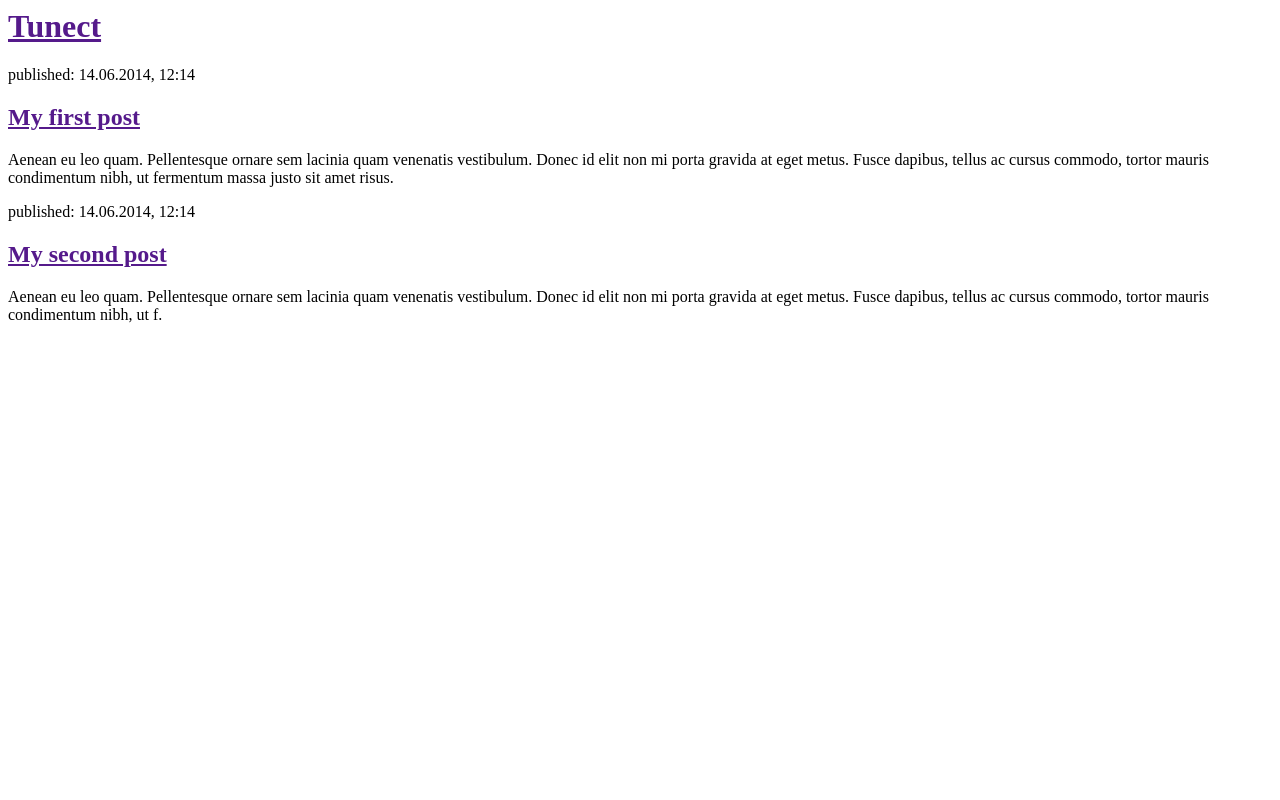
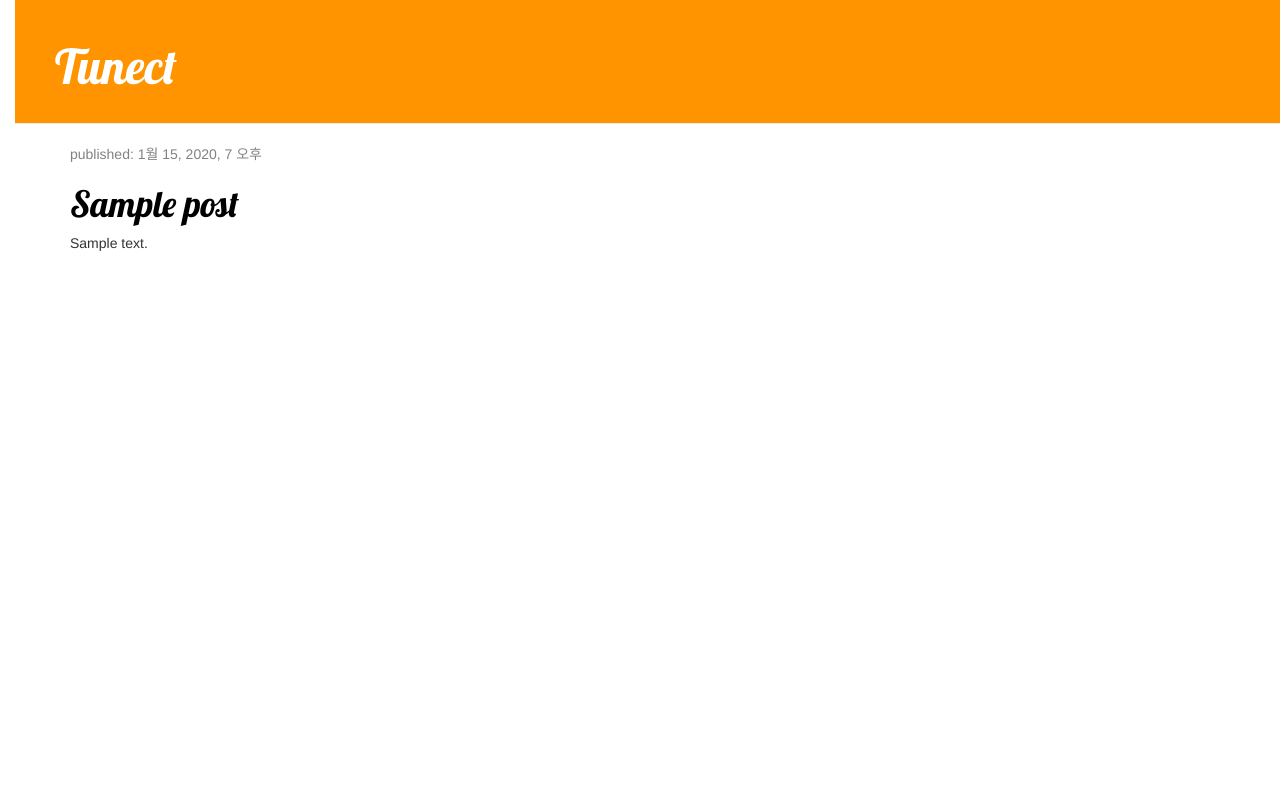
Before and after one commit to MY-Park/my-first-blog, a Django app: page / in a window 1280 px wide. Run offline with Django 3.2, Linux system fonts and the light colour scheme; tables that the repository leaves empty hold one stand-in row (values such as "Sample post"); some libraries are stand-ins or nearby versions.

Commit message:
changed css file for the site.

```diff
--- /dev/null
+++ b/mysite/blog/static/css/blog.css
@@ -0,0 +1,55 @@
+h1 a {
+    color: #FCA205;
+    font-family: 'Lobster';
+}
+
+body {
+    padding-left: 15px;
+}
+
+.page-header {
+    background-color: #ff9400;
+    margin-top: 0;
+    padding: 20px 20px 20px 40px;
+}
+
+.page-header h1, .page-header h1 a, .page-header h1 a:visited, .page-header h1 a:active {
+    color: #ffffff;
+    font-size: 36pt;
+    text-decoration: none;
+}
+
+.content {
+    margin-left: 40px;
+}
+
+h1, h2, h3, h4 {
+    font-family: 'Lobster', cursive;
+}
+
+.date {
+    color: #828282;
+}
+
+.save {
+    float: right;
+}
+
+.post-form textarea, .post-form input {
+    width: 100%;
+}
+
+.top-menu, .top-menu:hover, .top-menu:visited {
+    color: #ffffff;
+    float: right;
+    font-size: 26pt;
+    margin-right: 20px;
+}
+
+.post {
+    margin-bottom: 70px;
+}
+
+.post h1 a, .post h1 a:visited {
+    color: #000000;
+}
--- a/mysite/blog/templates/blog/post_list.html
+++ b/mysite/blog/templates/blog/post_list.html
@@ -1,22 +1,30 @@
+{% load static %}
 <html>
     <head>
         <title>Tunect</title>
+        <link rel="stylesheet" href="//maxcdn.bootstrapcdn.com/bootstrap/3.2.0/css/bootstrap.min.css">
+        <link rel="stylesheet" href="//maxcdn.bootstrapcdn.com/bootstrap/3.2.0/css/bootstrap-theme.min.css">
+        <link href="//fonts.googleapis.com/css?family=Lobster&subset=latin,latin-ext" rel="stylesheet" type="text/css">
+        <link rel="stylesheet" href="{% static 'css/blog.css' %}">
     </head>
     <body>
-        <div>
+        <div class="page-header">
             <h1><a href="">Tunect</a></h1>
         </div>
-
-        <div>
-            <p>published: 14.06.2014, 12:14</p>
-            <h2><a href="">My first post</a></h2>
-            <p>Aenean eu leo quam. Pellentesque ornare sem lacinia quam venenatis vestibulum. Donec id elit non mi porta gravida at eget metus. Fusce dapibus, tellus ac cursus commodo, tortor mauris condimentum nibh, ut fermentum massa justo sit amet risus.</p>
-        </div>
-
-        <div>
-            <p>published: 14.06.2014, 12:14</p>
-            <h2><a href="">My second post</a></h2>
-            <p>Aenean eu leo quam. Pellentesque ornare sem lacinia quam venenatis vestibulum. Donec id elit non mi porta gravida at eget metus. Fusce dapibus, tellus ac cursus commodo, tortor mauris condimentum nibh, ut f.</p>
-        </div>
-    </body>
+        <div class="content container">
+          <div class="row">
+              <div class="col-md-8">
+                  {% for post in posts %}
+                      <div class="post">
+                          <div class="date">
+                              <p>published: {{ post.published_date }}</p>
+                          </div>
+                          <h1><a href="">{{ post.title }}</a></h1>
+                          <p>{{ post.text|linebreaksbr }}</p>
+                      </div>
+                  {% endfor %}
+              </div>
+          </div>
+      </div>
+     </body>
 </html>
--- a/mysite/blog/views.py
+++ b/mysite/blog/views.py
@@ -1,5 +1,8 @@
-from django.http import HttpResponse
 from django.shortcuts import render
+from django.utils import timezone
+from .models import Post
+
 
 def post_list(request):
-    return render(request, 'blog/post_list.html', {})
+    posts = Post.objects.filter(published_date__lte=timezone.now()).order_by('published_date')
+    return render(request, 'blog/post_list.html', {'posts': posts})
```
